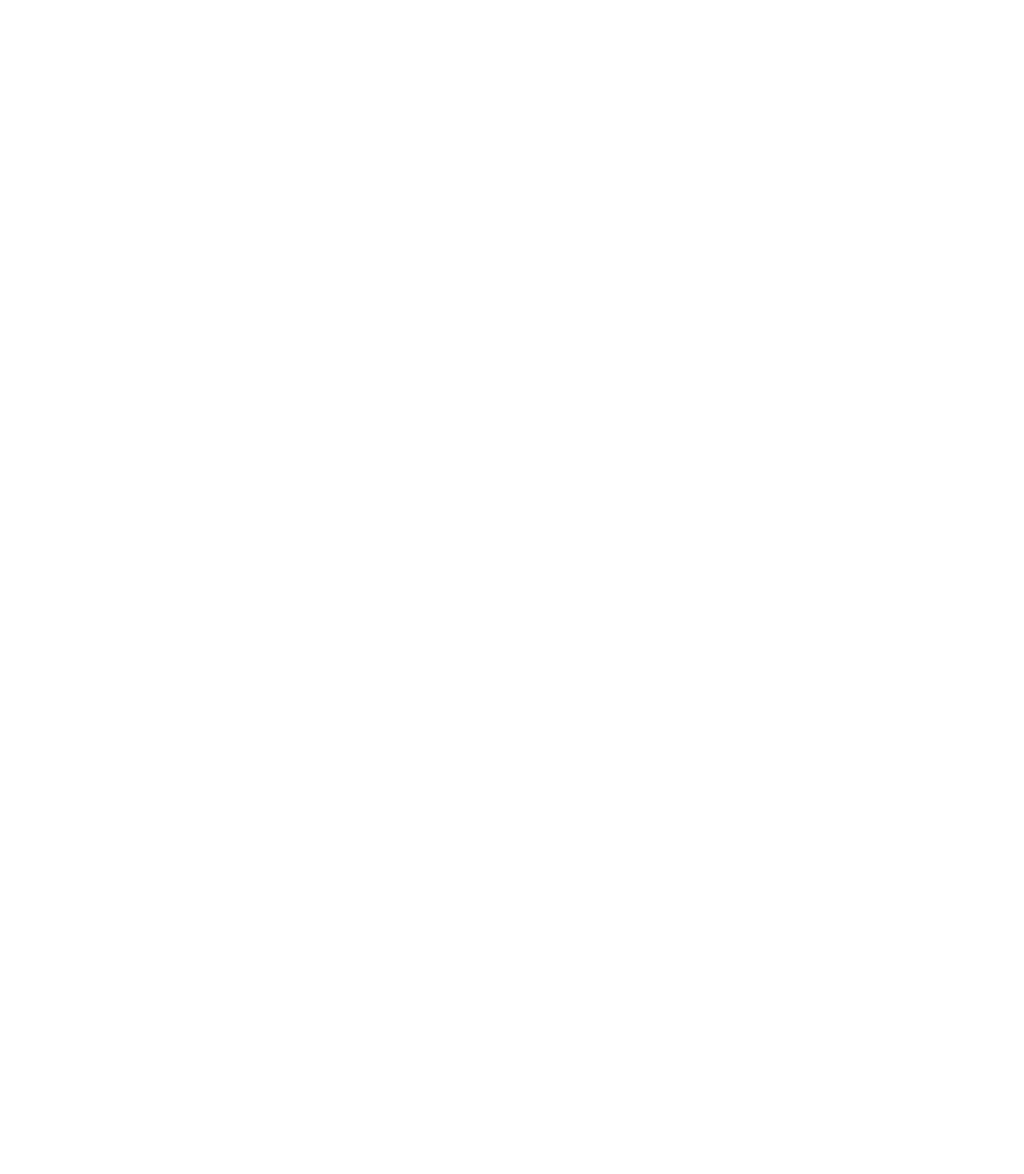
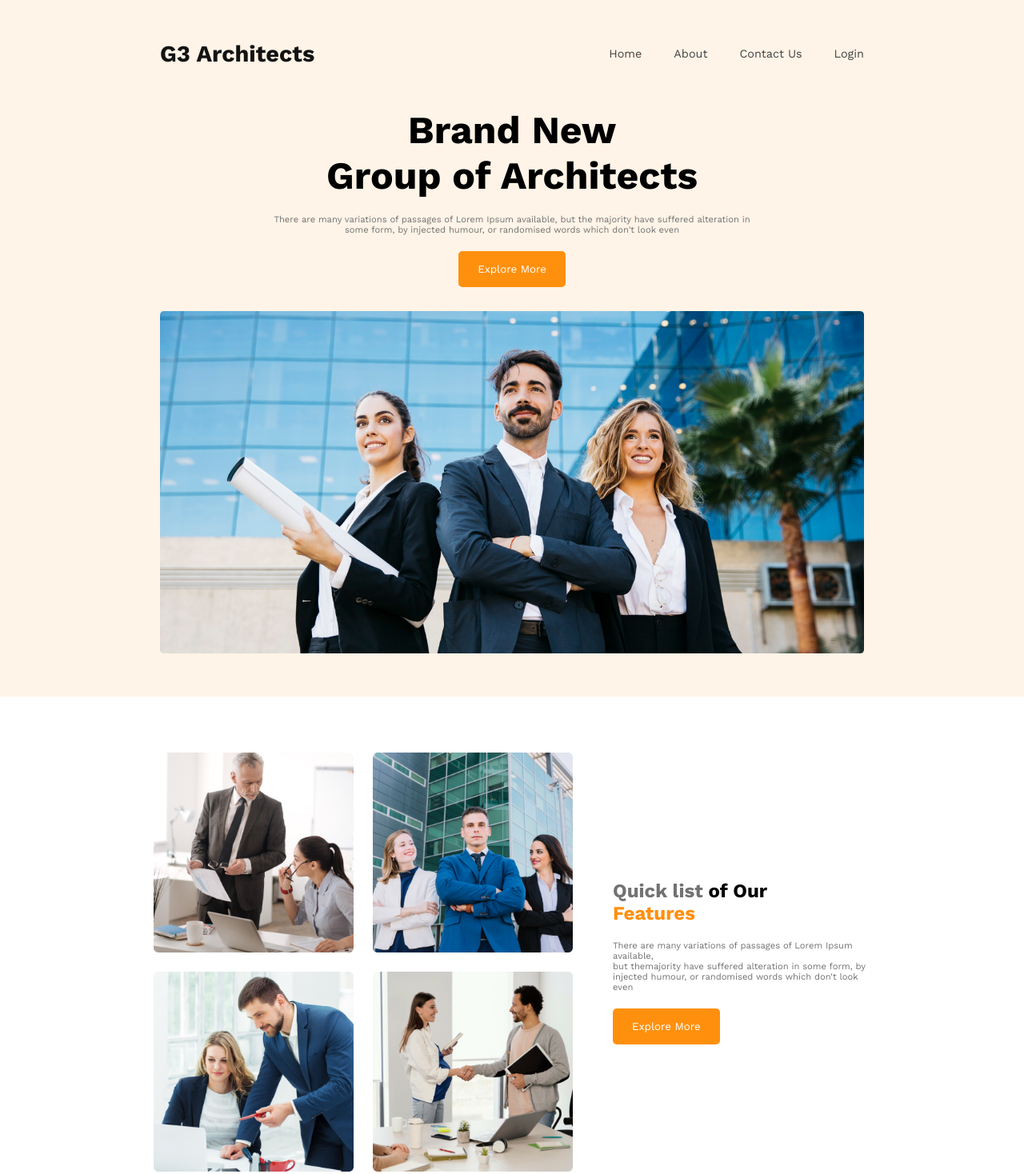
Before and after one commit to Selina-Khatun/g3-architects-website, a plain HTML site: page index.html in a window 1280 px wide. Shown: the top 1468 px of the page at 80% size. Before the commit the page ends 800 px from the top, so only its background shows below. Drawn offline with nearby package versions, Linux system fonts and the light colour scheme.

Commit message:
our quick features section added

```diff
--- a/index.html
+++ b/index.html
@@ -1,21 +1,95 @@
 <!DOCTYPE html>
 <html lang="en">
+
 <head>
     <meta charset="UTF-8">
     <meta name="viewport" content="width=device-width, initial-scale=1.0">
     <title>g3-architects-website</title>
     <link rel="stylesheet" href="styles/style.css">
 </head>
+
 <body>
-<header>
+    <!-- header section starts from here -->
+    <header>
+        <!-- navbar start -->
+        <nav>
+            <h1 class="section-title">G3 Architects</h1>
+            <ul>
+                <li><a href="">Home </a></li>
+                <li><a href="">About </a></li>
+                <li><a href=""> Contact Us </a></li>
+                <li><a href="">Login</a></li>
+            </ul>
+        </nav>
 
-</header>
-<main>
+        <div class="banner-container">
+            <div class="banner-info">
+                <h1 class="banner-title">Brand New <br>
 
-</main>
-<footer>
+                    Group of Architects </h1>
+                <p class="description">There are many variations of passages of Lorem Ipsum available, but the majority
+                    have suffered alteration in <br>
+                    some form, by injected humour, or randomised words which don't look even</p>
+                <button class="btn-primary">Explore More</button>
+            </div>
+            <div>
+                <img src="images/banner.png" alt="">
+            </div>
+        </div>
+    </header>
+    <!-- main section starts -->
+    <main>
+        <!-- quick features section starts -->
+        <section>
+            <div class="quick-features-container">
+                <div class="quick-img-container">
+                    <img src="images/team1.png" alt="">
+                    <img src="images/team2.png" alt="">
+                    <img src="images/team3.png" alt="">
+                    <img src="images/team4.png" alt="">
 
-</footer>
+                </div>
+                <div class="quick-info">
+                    <h1><span class="Quick-list">Quick list</span> of Our <br> <span class="text-orange">Features</span>
+                    </h1>
+                    <p class="description">There are many variations of passages of Lorem Ipsum available,<br> but
+                        themajority have suffered alteration in some form, by injected humour, or randomised words which
+                        don't look even</p>
+                    <button class="btn-primary">Explore More</button>
+                </div>
+            </div>
+        </section>
+        <section>
 
+            <div class="features-container">
+                <div class="features">
+                    <h1 class="section-title">Features you will <br>
+                        love & enjoy</h1>
+                    <p class="description">There are many variations of passages of Lorem Ipsum available, but the <br>
+                        majority have suffered alteration in some form, by injected humour, or <br>
+                        randomised words which don't look even</p>
+                    <div class="card">
+                        <h3>Dexktop & Mobile Version</h3>
+                        <p class="description">
+                            There are many variations of passages of Lorem Ipsum available,
+                            but the majority have suffered alteration in some form, by
+                            injected humour, or randomised...........
+                        </p>
+
+                    </div>
+
+                </div>
+
+            </div>
+        </section>
+
+    </main>
+    <footer>
+
+    </footer>
+    <style>
+        @import url('https://fonts.googleapis.com/css2?family=Work+Sans:wght@400;500;600;700&display=swap');
+    </style>
 </body>
+
 </html>
--- a/styles/style.css
+++ b/styles/style.css
@@ -0,0 +1,155 @@
+* {
+    margin: 0px;
+    padding: 0px;
+    font-family: 'Work Sans', sans-serif;
+}
+
+.section-title {
+    font-size: 1.8rem;
+    color: #131313;
+   font-weight: 700;
+}
+
+
+
+/* heder section styles */
+header {
+    background-color: #FFF4E7;
+    padding: 50px 200px;
+}
+
+nav {
+    display: flex;
+    justify-content: space-between;
+
+    align-items: center;
+}
+
+nav ul {
+    display: flex;
+
+
+}
+
+nav li {
+    list-style: none;
+    margin-left: 40px;
+    font-size: 0.9rem;
+}
+
+nav li a {
+    text-decoration: none;
+    color: #424242;
+}
+
+/* banner section styles */
+
+.banner-container {
+    text-align: center;
+    margin-top: 50px;
+}
+
+.banner-title {
+    font-size: 3rem;
+
+
+}
+
+.description {
+    font-size: 0.7rem;
+    padding: 20px 0px;
+    color: #727272;
+}
+
+.btn-primary {
+    color: #FFFFFF;
+    background-color: #FF900E;
+    padding: 15px 24px;
+    border-style: none;
+    border-radius: 5px;
+
+}
+
+.banner-container img {
+    width: 100%;
+    margin-top: 30px;
+}
+
+/*  main section style  */
+
+.quick-features-container {
+    display: flex;
+    align-items: center;
+    gap: 50px;
+    width: 70%;
+    margin: 70px auto;
+
+}
+
+.quick-img-container {
+    display: grid;
+    grid-template-columns: repeat(2, 1fr);
+    gap: 1.5rem;
+
+}
+
+.quick-img-container img {
+    width: 250px;
+}
+
+.quick-info {
+    text-align: left;
+}
+
+.Quick-list {
+    color: #727272;
+}
+
+.text-orange {
+    color: #FF900E;
+}
+
+
+
+
+
+
+
+
+
+
+
+
+
+
+
+
+
+
+
+
+
+@media screen and (max-width:576px) {
+    header {
+        padding: 20px;
+    }
+
+    nav,
+    .quick-features-container {
+        flex-direction: column;
+        /* gap: 40px; */
+
+    }
+    .quick-img-container{
+grid-template-columns: 1fr;
+    }
+
+}
+
+@media screen and (max-width:960px) {
+    nav {
+        flex-direction: column;
+        gap: 40px;
+
+    }
+}
```
